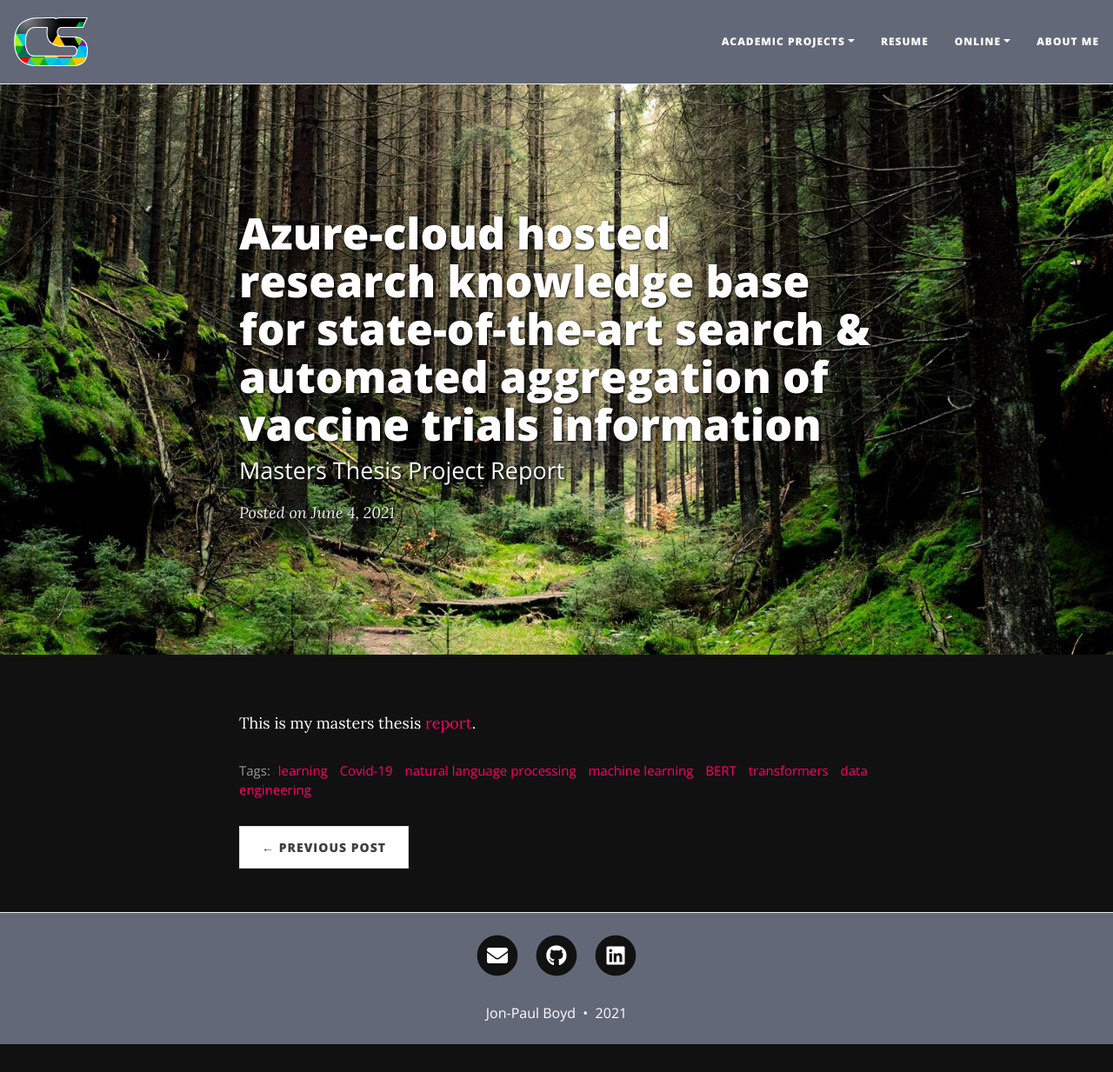
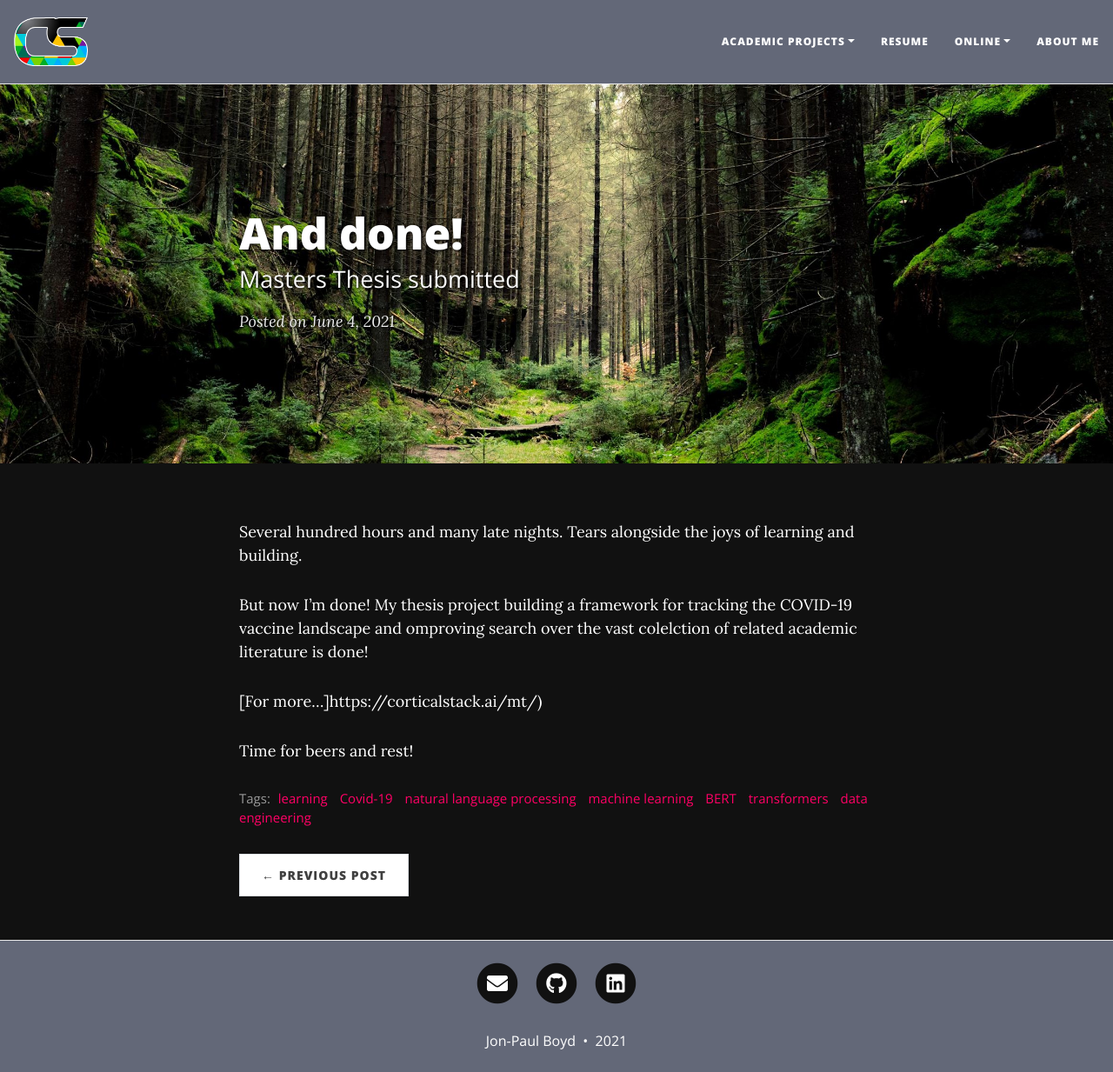
Before and after one commit to corticalstack/corticalstack.github.io, a Jekyll site: the page built from _posts/2021-06-04-masters-thesis-submitted.md, in a window 1280 px wide and 1233 px high. Shown: the whole window at 87% size. Built offline with Jekyll 4.4.1, drawn with Linux system fonts in a browser that asks for light colours; nearby versions of some CDN libraries.

Commit message:
Added thesis

```diff
--- a/_posts/2021-06-04-masters-thesis-submitted.md
+++ b/_posts/2021-06-04-masters-thesis-submitted.md
@@ -1,8 +1,14 @@
 ---
 layout: post
-title: Azure-cloud hosted research knowledge base for state-of-the-art search & automated aggregation of vaccine trials information
-subtitle: Masters Thesis Project Report
+title: And done!
+subtitle: Masters Thesis submitted
 cover-img: /assets/img/forest_path.jpg
 tags: [learning, Covid-19, natural language processing, machine learning, BERT, transformers, data engineering]
 ---
-This is my masters thesis [report](https://docs.google.com/viewer?url=https://github.com/corticalstack/corticalstack.github.io/raw/master/docs/project/Jon-Paul Boyd Masters Thesis Report COVID-LEAP state-of-the-art information retrieval.pdf).
+Several hundred hours and many late nights. Tears alongside the joys of learning and building.
+
+But now I'm done! My thesis project building a framework for tracking the COVID-19 vaccine landscape and omproving search over the vast colelction of related academic literature is done!
+
+[For more...]https://corticalstack.ai/mt/)
+
+Time for beers and rest!
```
